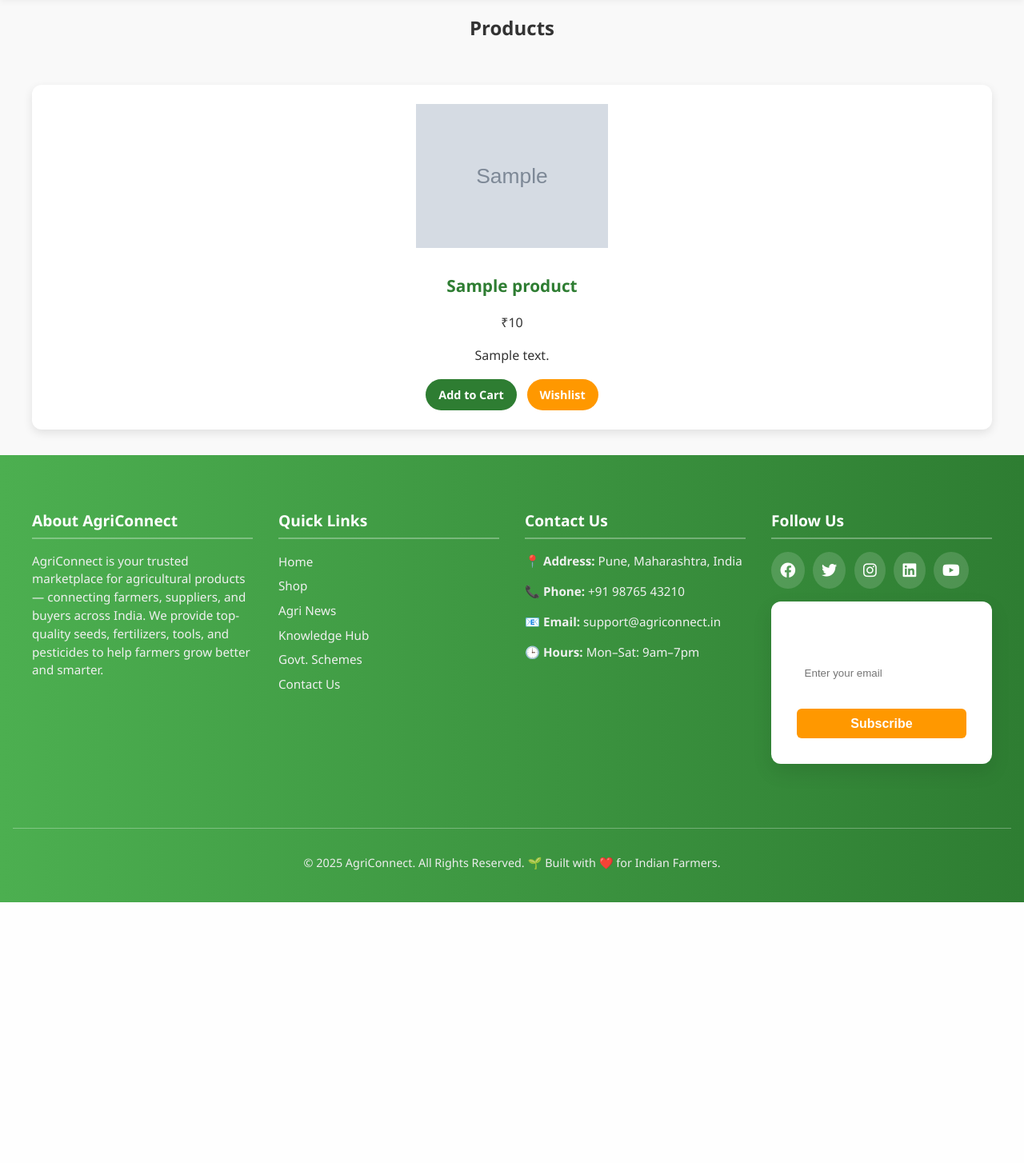
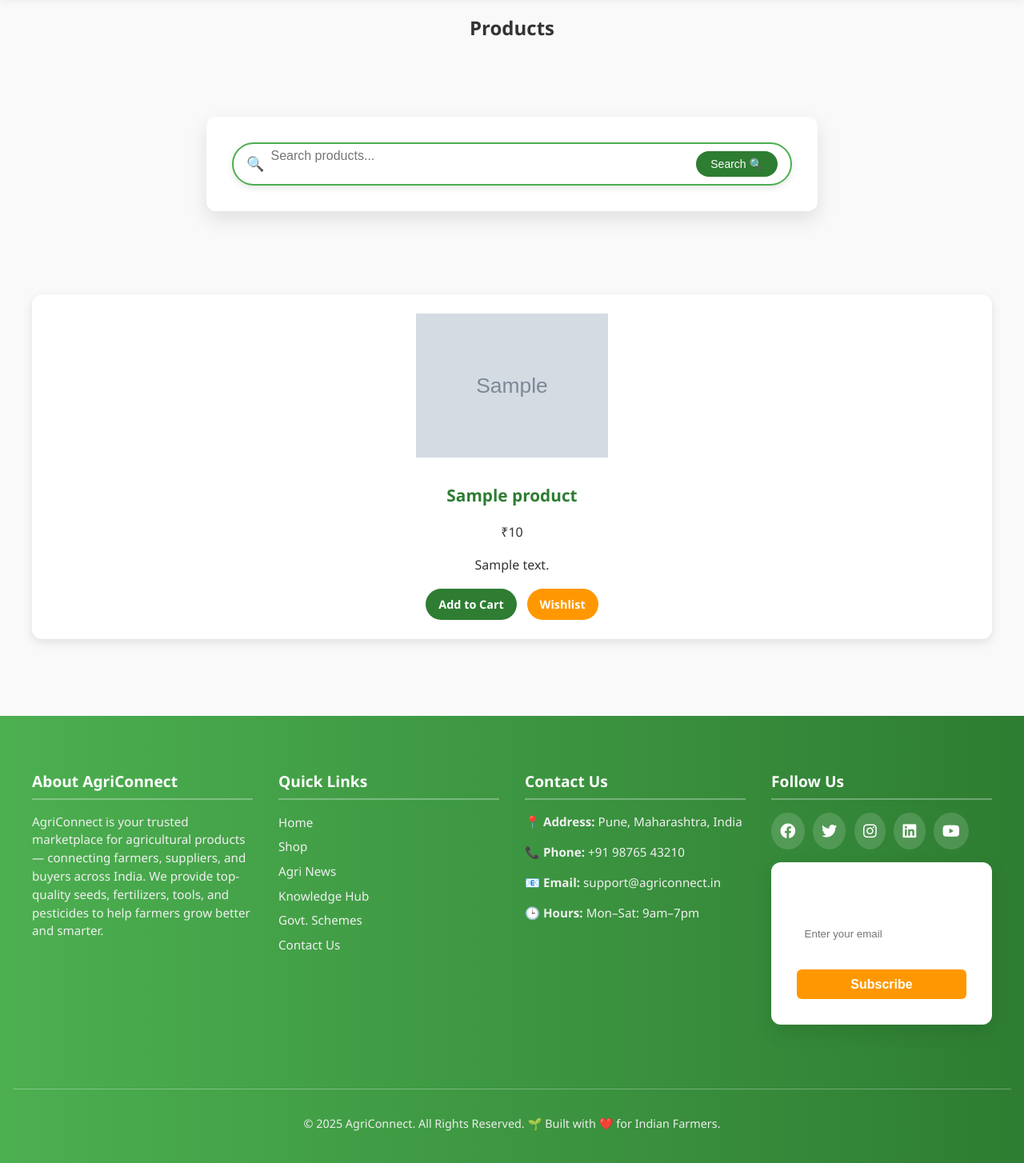
Before and after one commit to AryaMahadik01/New-Agri-Connect-System-, a Flask app: page /products in a window 1280 px wide. Shown: the part 67-1521 px from the top of the page at 80% size. Before the commit the page ends 1195 px from the top, so only its background shows below. Run offline with Flask 3, Linux system fonts and the light colour scheme; grey boxes marked "Sample" are stand-in pictures; a database or web service that is not in the repository returns one stand-in record (values such as "Sample title").

Commit message:
Search bar Added in Product page

```diff
--- a/app.py
+++ b/app.py
@@ -156,10 +156,38 @@ def logout():
     flash("You have been logged out successfully.", "success")
     return redirect(url_for("login"))
 
+# @app.route("/products")
+# def products():
+#     items = list(products_col.find())
+#     return render_template("products.html", products=items)
 @app.route("/products")
 def products():
-    items = list(products_col.find())
-    return render_template("products.html", products=items)
+    query = request.args.get("q", "").strip().lower()
+
+    if query:
+        # Search products by name or description (case-insensitive)
+        items = list(products_col.find({
+            "$or": [
+                {"name": {"$regex": query, "$options": "i"}},
+                {"description": {"$regex": query, "$options": "i"}}
+            ]
+        }))
+    else:
+        # Show all products by default
+        items = list(products_col.find({}))
+
+    return render_template("products.html", products=items, query=query)
+
+@app.route("/search_suggestions")
+def search_suggestions():
+    query = request.args.get("q", "").strip()
+    results = []
+    if query:
+        results = list(products_col.find(
+            {"name": {"$regex": query, "$options": "i"}},
+            {"name": 1, "_id": 0}
+        ).limit(10))
+    return jsonify(results)
 
 @app.route("/add_to_cart/<product_id>")
 def add_to_cart(product_id):
--- a/static/style.css
+++ b/static/style.css
@@ -307,14 +307,6 @@ form button:hover {
 }
 
 /* === Footer === */
-/* footer {
-  background: linear-gradient(90deg, var(--primary-green), var(--secondary-green));
-  color: var(--white);
-  padding: 1.5rem;
-  text-align: center;
-  margin-top: 3rem;
-} */
-/* 🌿 Modern Footer */
 .footer {
   background: linear-gradient(90deg, var(--primary-green), var(--secondary-green));
   color: white;
@@ -708,7 +700,9 @@ form button:hover {
 }
 
 /* Checkout Page */
-.checkout-summary, .checkout-payment {
+.checkout-summary,
+.checkout-payment,
+.checkout-shipping{
   background: var(--white);
   padding: 2rem;
   border-radius: 12px;
@@ -716,12 +710,20 @@ form button:hover {
   max-width: 600px;
   margin: 2rem auto;
 }
-
 .checkout-summary h2,
-.checkout-payment h2 {
+.checkout-payment h2,
+.checkout-shipping h2{
   color: var(--secondary-green);
   margin-bottom: 1rem;
   text-align: center;
+}
+
+.checkout-summary,
+.checkout-payment,
+.checkout-shipping {
+  color: var(--dark-gray);
+  margin-bottom: 1rem;
+  text-align: left;
 }
 
 .quantity-control {
@@ -958,3 +960,86 @@ form button:hover {
 .forgot-link:hover {
   text-decoration: underline;
 }
+
+/* 🌾 Premium Search Bar */
+.search-container {
+  display: flex;
+  justify-content: center;
+  padding: 1.5rem 0;
+}
+
+.search-form {
+  width: 100%;
+  max-width: 700px;
+  position: relative;
+}
+
+.search-bar {
+  display: flex;
+  align-items: center;
+  background-color: #ffffff;
+  border-radius: 30px;
+  padding: 0 16px;
+  height: 50px;
+  border: 2px solid var(--primary-green);
+  box-shadow: 0 3px 8px rgba(0, 0, 0, 0.1);
+}
+
+.search-bar input {
+  flex: 1;
+  border: none;
+  outline: none;
+  font-size: 16px;
+  padding-left: 8px;
+  background-color: transparent;
+  color: #333;
+}
+
+.search-icon {
+  font-size: 18px;
+  color: var(--primary-green);
+}
+
+.search-btn {
+  background: var(--secondary-green);
+  color: #fff;
+  border: none;
+  border-radius: 20px;
+  padding: 8px 18px;
+  font-size: 14px;
+  cursor: pointer;
+  transition: background-color 0.3s ease, transform 0.2s;
+}
+
+.search-btn:hover {
+  background: var(--accent-orange);
+  transform: scale(1.05);
+}
+
+/* 💡 Suggestions Dropdown */
+.suggestions {
+  position: absolute;
+  top: 58px;
+  left: 0;
+  right: 0;
+  background-color: #fff;
+  border-radius: 10px;
+  border: 1px solid #ccc;
+  box-shadow: 0 4px 10px rgba(0, 0, 0, 0.1);
+  z-index: 1000;
+  display: none;
+  text-align: left;
+  max-height: 200px;
+  overflow-y: auto;
+}
+
+.suggest-item {
+  padding: 10px 15px;
+  cursor: pointer;
+  transition: background-color 0.2s;
+}
+
+.suggest-item:hover {
+  background-color: #e8f5e9;
+  color: var(--primary-green);
+}
--- a/templates/checkout.html
+++ b/templates/checkout.html
@@ -33,8 +33,8 @@
   </div>
 
   <!-- 🚚 Shipping Details -->
-  <div class="auth-box">
-    <h2>Shipping Details</h2>
+  <div class="checkout-shipping">
+    <h2>🚚 Shipping Details</h2>
     <label>Full Name</label>
     <input type="text" name="full_name" required />
 
--- a/templates/products.html
+++ b/templates/products.html
@@ -4,6 +4,25 @@
 
 {% block content %}
 <h2 style="text-align:center; margin-top:1rem;">Products</h2>
+<!-- 🔍 Modern Product Search Bar -->
+<div class="search-container">
+  <form id="searchForm" method="get" action="{{ url_for('products') }}" class="search-form">
+    <div class="search-bar">
+      <span class="search-icon">🔍</span>
+      <input
+        type="text"
+        id="searchInput"
+        name="q"
+        value="{{ query }}"
+        placeholder="Search products..."
+        autocomplete="off"
+      />
+      <div><button type="submit" class="search-btn">Search 🔍</button></div>
+    </div>
+    <!-- 🔽 Suggestion Dropdown -->
+    <div id="suggestions" class="suggestions"></div>
+  </form>
+</div>
 
 <div class="products-container">
   {% for product in products %}
@@ -23,4 +42,57 @@
     </div>
   {% endfor %}
 </div>
+
+{% if products %}
+  <div class="products-container">
+    {% for product in products %}
+      <!-- Your existing product-card code here -->
+    {% endfor %}
+  </div>
+{% else %}
+  <p style="text-align:center; margin-top:2rem; font-size:1.2rem;">No products found for "{{ query }}".</p>
+{% endif %}
+
+<!-- 🧠 Suggestion Script -->
+<script>
+document.addEventListener("DOMContentLoaded", () => {
+  const input = document.getElementById("searchInput");
+  const suggestions = document.getElementById("suggestions");
+
+  input.addEventListener("input", async () => {
+    const q = input.value.trim();
+    if (q.length < 2) {
+      suggestions.style.display = "none";
+      return;
+    }
+
+    const res = await fetch(`/search_suggestions?q=${encodeURIComponent(q)}`);
+    const data = await res.json();
+
+    if (data.length > 0) {
+      suggestions.innerHTML = data
+        .map(
+          (p) => `
+          <div class="suggest-item" onclick="selectSuggestion('${p.name}')">
+            ${p.name}
+          </div>`
+        )
+        .join("");
+      suggestions.style.display = "block";
+    } else {
+      suggestions.style.display = "none";
+    }
+  });
+
+  document.addEventListener("click", (e) => {
+    if (!e.target.closest(".search-container")) suggestions.style.display = "none";
+  });
+});
+
+function selectSuggestion(name) {
+  document.getElementById("searchInput").value = name;
+  document.getElementById("searchForm").submit();
+}
+</script>
+
 {% endblock %}
```
